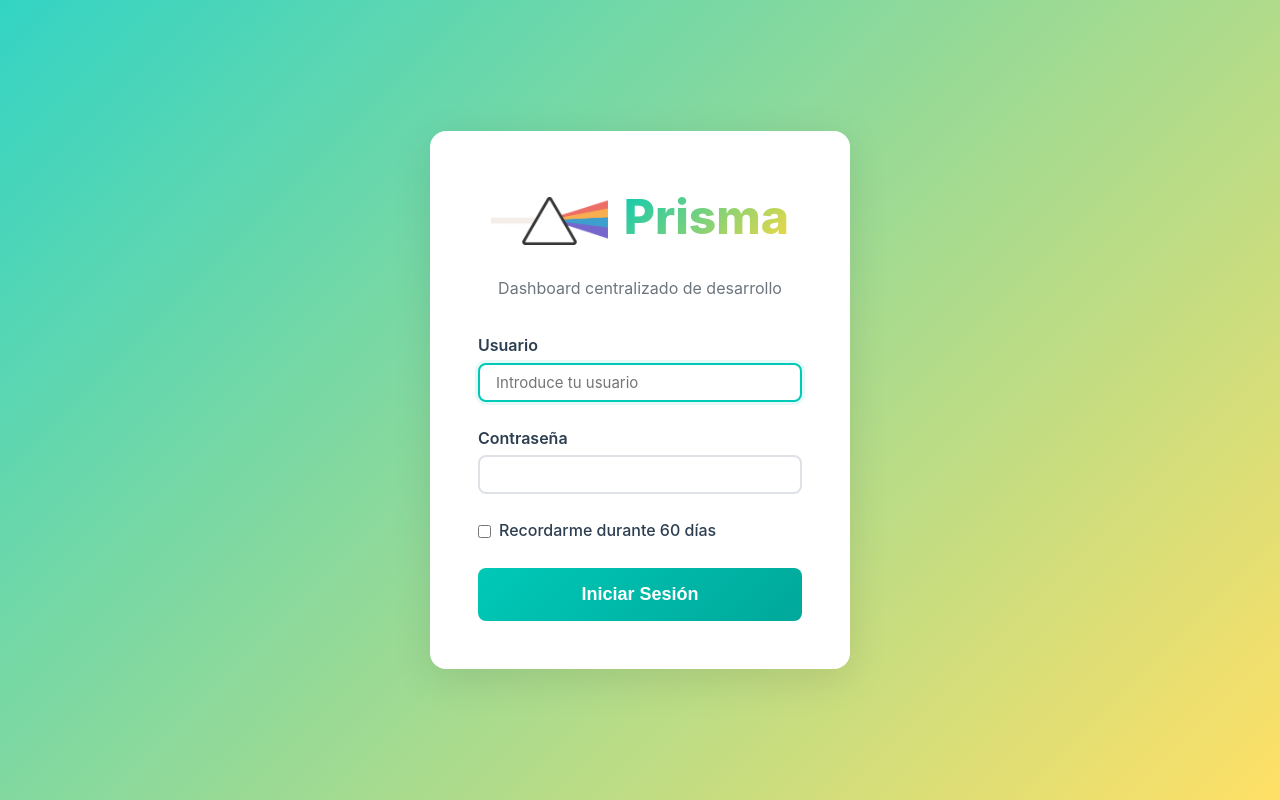
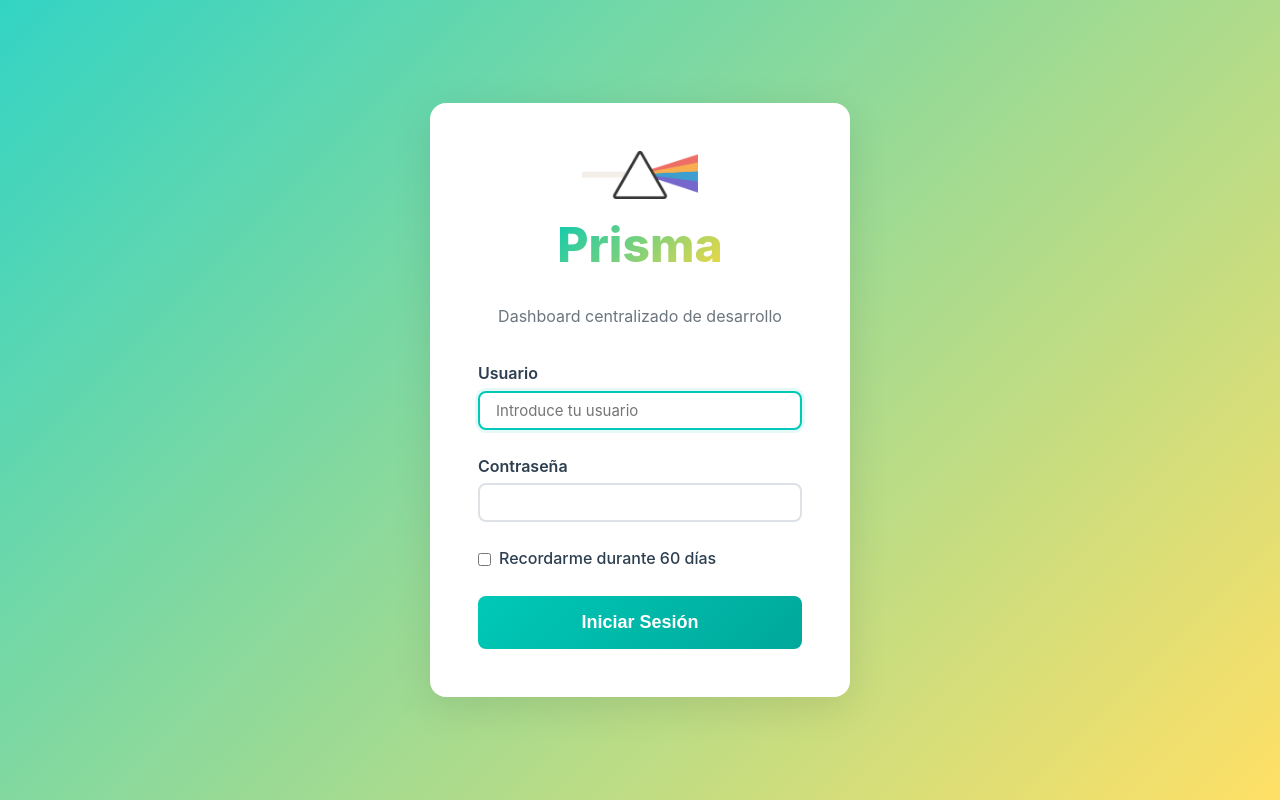
Before and after one commit to dvdgp9/prisma, a PHP site: page /login.php in a window 1280 px wide. Run offline with PHP 8.4, Linux system fonts and the light colour scheme.

Commit message:
fix: Change logo layout to vertical in login and public form pages

```diff
--- a/login.php
+++ b/login.php
@@ -39,7 +39,7 @@ if ($_SERVER['REQUEST_METHOD'] === 'POST') {
         <div class="login-card">
             <div class="login-header">
                 <div
-                    style="display: flex; align-items: center; justify-content: center; gap: 1rem; margin-bottom: 0.75rem;">
+                    style="display: flex; flex-direction: column; align-items: center; gap: 0.5rem; margin-bottom: 0.75rem;">
                     <img src="/assets/images/logo.png" alt="Prisma" style="height: 48px; width: auto;">
                     <div class="login-logo">Prisma</div>
                 </div>
--- a/solicitud.php
+++ b/solicitud.php
@@ -51,7 +51,7 @@ $error = '';
         <div class="login-card" style="max-width: 600px;">
             <div class="login-header">
                 <div
-                    style="display: flex; align-items: center; justify-content: center; gap: 1rem; margin-bottom: 0.5rem;">
+                    style="display: flex; flex-direction: column; align-items: center; gap: 0.5rem; margin-bottom: 0.5rem;">
                     <img src="/assets/images/logo.png" alt="Prisma" style="height: 48px; width: auto;">
                     <div class="login-logo">Prisma</div>
                 </div>
@@ -288,7 +288,7 @@ $error = '';
         }
 
         <?php if (isset($_GET['success'])): ?>
-                window.history.replaceState({}, '', '?empresa=<?php echo urlencode($company_slug); ?>');
+            window.history.replaceState({}, '', '?empresa=<?php echo urlencode($company_slug); ?>');
         <?php endif; ?>
     </script>
 </body>
```
